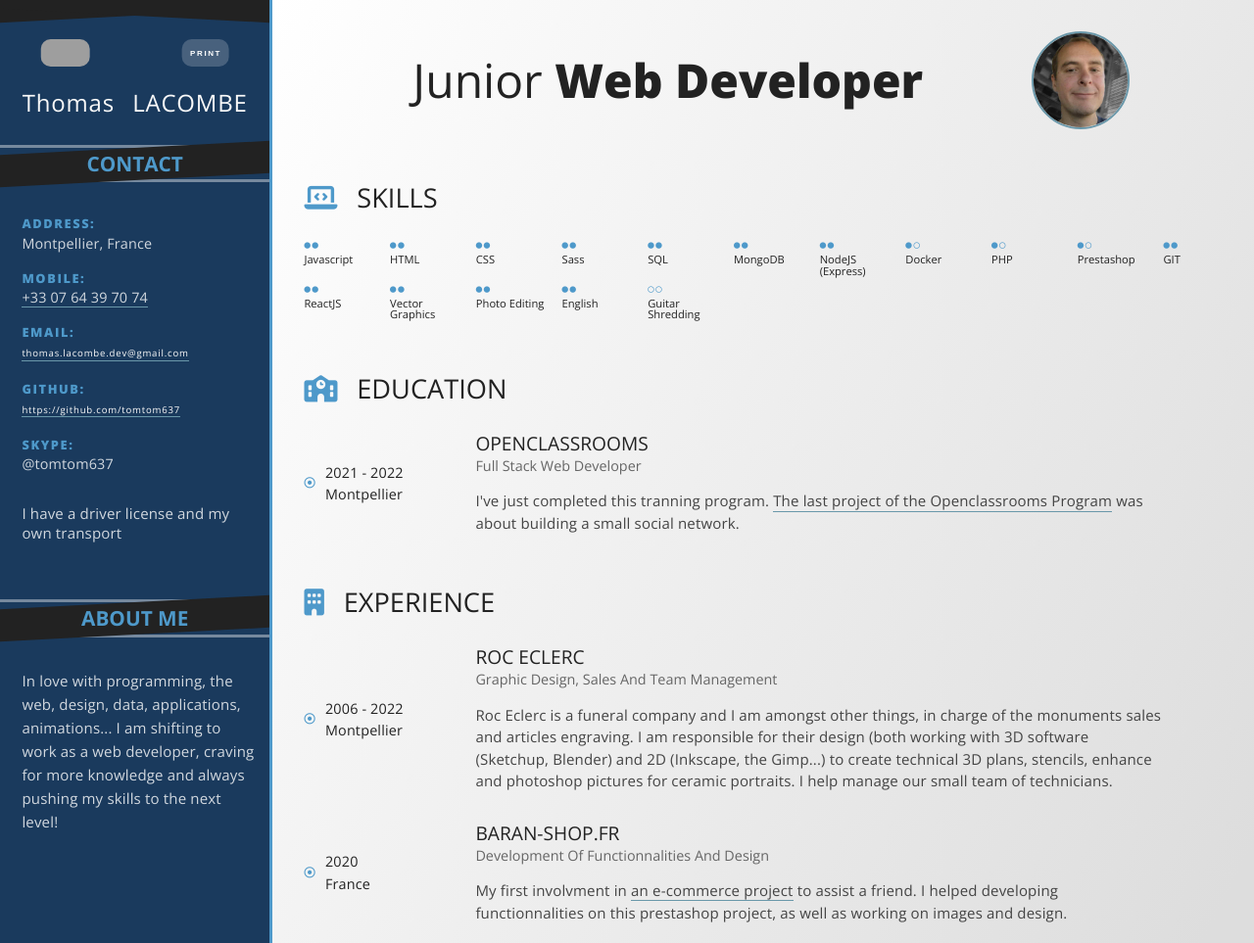
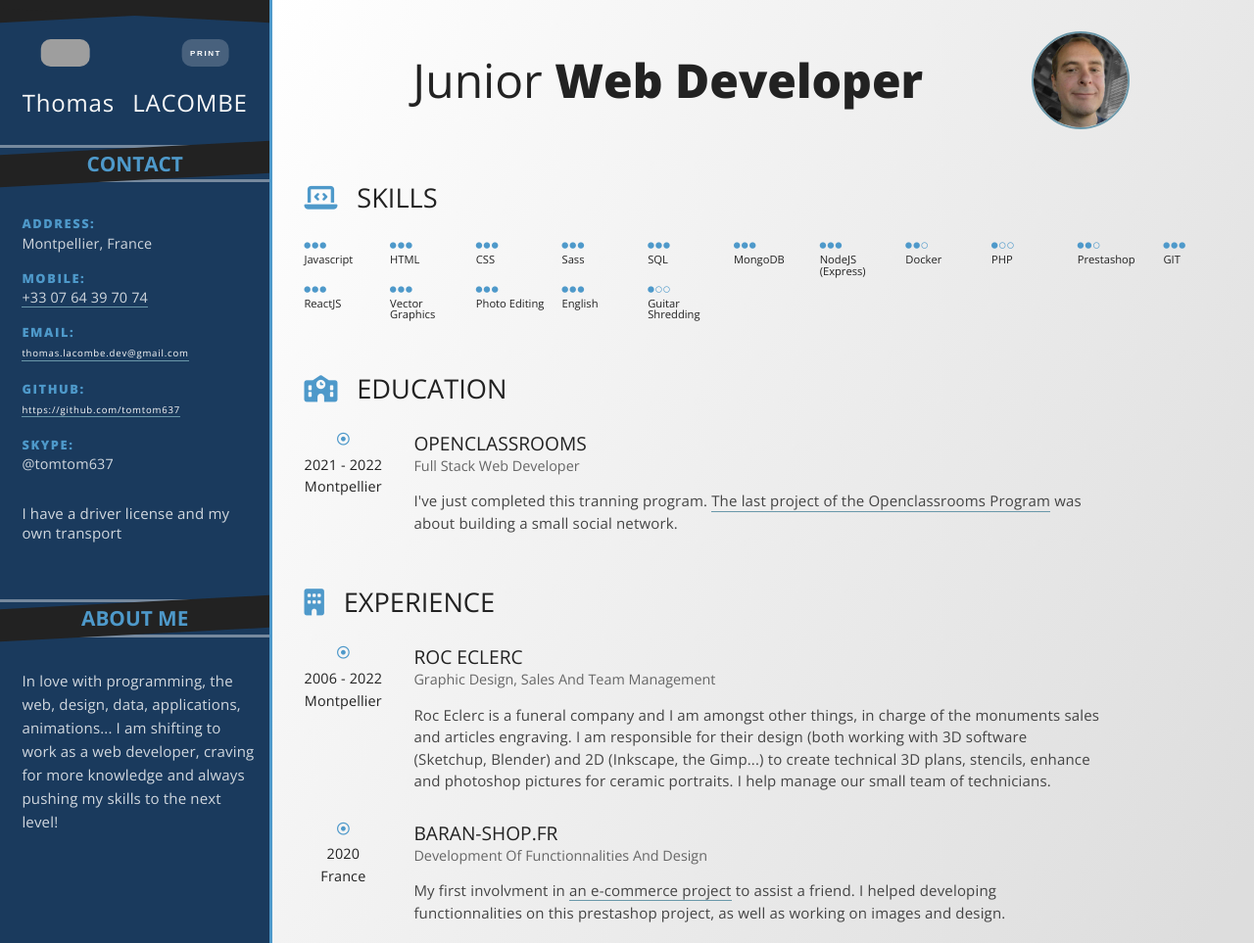
Before and after one commit to tomtom637/resume, a plain HTML site: page index.html in a window 1280 px wide. Shown: the top 963 px of the page at 98% size. Drawn offline with nearby package versions, Linux system fonts and the light colour scheme; grey boxes are pictures that could not be loaded.

Commit message:
added thre dots

```diff
--- a/assets/print.css
+++ b/assets/print.css
@@ -48,11 +48,19 @@
   .ai-center {
     justify-content: flex-start;
   }
+  .section-title {
+    margin-bottom: 0;
+  }
   .main-content .hero-header {
     margin-right: 1rem;
+    font-size: 1.5rem;
   }
   .main-content .hero-header .keyword{
     margin-right: 0;
+  }
+  .main-content .main-header {
+    font-size: 1.4rem;
+    margin-bottom: 0.8rem;
   }
 
   section {
--- a/index.html
+++ b/index.html
@@ -134,131 +134,147 @@
               <ul class="skills-ul">
                 <!--ITEM-->
                 <li class="skills-li">
-                  <div class="skill-description">Javascript</div>
                   <div class="skill-rating">
                     <span class="fas fa-circle"></span>
                     <span class="fas fa-circle"></span>
+                    <span class="fas fa-circle"></span>
                   </div>
+                  <div class="skill-description">Javascript</div>
                 </li>
                 <!--ITEM-->
                 <li class="skills-li">
-                  <div class="skill-description">HTML</div>
                   <div class="skill-rating">
                     <span class="fas fa-circle"></span>
                     <span class="fas fa-circle"></span>
+                    <span class="fas fa-circle"></span>
                   </div>
+                  <div class="skill-description">HTML</div>
                 </li>
                 <!--ITEM-->
                 <li class="skills-li">
-                  <div class="skill-description">CSS</div>
                   <div class="skill-rating">
                     <span class="fas fa-circle"></span>
                     <span class="fas fa-circle"></span>
+                    <span class="fas fa-circle"></span>
                   </div>
+                  <div class="skill-description">CSS</div>
                 </li>
                 <!--ITEM-->
                 <li class="skills-li">
-                  <div class="skill-description">Sass</div>
                   <div class="skill-rating">
                     <span class="fas fa-circle"></span>
                     <span class="fas fa-circle"></span>
+                    <span class="fas fa-circle"></span>
                   </div>
+                  <div class="skill-description">Sass</div>
                 </li>
                 <!--ITEM-->
                 <li class="skills-li">
-                  <div class="skill-description">SQL</div>
                   <div class="skill-rating">
                     <span class="fas fa-circle"></span>
                     <span class="fas fa-circle"></span>
+                    <span class="fas fa-circle"></span>
                   </div>
+                  <div class="skill-description">SQL</div>
                 </li>
                 <!--ITEM-->
                 <li class="skills-li">
-                  <div class="skill-description">MongoDB</div>
                   <div class="skill-rating">
                     <span class="fas fa-circle"></span>
                     <span class="fas fa-circle"></span>
+                    <span class="fas fa-circle"></span>
                   </div>
+                  <div class="skill-description">MongoDB</div>
                 </li>
                 <!--ITEM-->
                 <li class="skills-li">
-                  <div class="skill-description">NodeJS (Express)</div>
                   <div class="skill-rating">
                     <span class="fas fa-circle"></span>
                     <span class="fas fa-circle"></span>
+                    <span class="fas fa-circle"></span>
                   </div>
+                  <div class="skill-description">NodeJS (Express)</div>
                 </li>
                 <!--ITEM-->
                 <li class="skills-li">
+                  <div class="skill-rating">
+                    <span class="fas fa-circle"></span>
+                    <span class="fas fa-circle"></span>
+                    <span class="far fa-circle"></span>
+                  </div>
                   <div class="skill-description">Docker</div>
+                </li>
+                <!--ITEM-->
+                <li class="skills-li">
                   <div class="skill-rating">
                     <span class="fas fa-circle"></span>
                     <span class="far fa-circle"></span>
+                    <span class="far fa-circle"></span>
                   </div>
+                  <div class="skill-description">PHP</div>
                 </li>
                 <!--ITEM-->
                 <li class="skills-li">
-                  <div class="skill-description">PHP</div>
+                  <div class="skill-rating">
+                    <span class="fas fa-circle"></span>
+                    <span class="fas fa-circle"></span>
+                    <span class="far fa-circle"></span>
+                  </div>
+                  <div class="skill-description">Prestashop</div>
+                </li>
+                <!--ITEM-->
+                <li class="skills-li">
+                  <div class="skill-rating">
+                    <span class="fas fa-circle"></span>
+                    <span class="fas fa-circle"></span>
+                    <span class="fas fa-circle"></span>
+                  </div>
+                  <div class="skill-description">GIT</div>
+                </li>
+                <!--ITEM-->
+                <li class="skills-li">
+                  <div class="skill-rating">
+                    <span class="fas fa-circle"></span>
+                    <span class="fas fa-circle"></span>
+                    <span class="fas fa-circle"></span>
+                  </div>
+                  <div class="skill-description">ReactJS</div>
+                </li>
+                <!--ITEM-->
+                <li class="skills-li">
+                  <div class="skill-rating">
+                    <span class="fas fa-circle"></span>
+                    <span class="fas fa-circle"></span>
+                    <span class="fas fa-circle"></span>
+                  </div>
+                  <div class="skill-description" data-translation="vector">Vector Graphics</div>
+                </li>
+                <!--ITEM-->
+                <li class="skills-li">
+                  <div class="skill-rating">
+                    <span class="fas fa-circle"></span>
+                    <span class="fas fa-circle"></span>
+                    <span class="fas fa-circle"></span>
+                  </div>
+                  <div class="skill-description" data-translation="photo">Photo Editing</div>
+                </li>
+                <!--ITEM-->
+                <li class="skills-li">
+                  <div class="skill-rating">
+                    <span class="fas fa-circle"></span>
+                    <span class="fas fa-circle"></span>
+                    <span class="fas fa-circle"></span>
+                  </div>
+                  <div class="skill-description">English</div>
+                </li>
+                <!--ITEM-->
+                <li class="skills-li">
                   <div class="skill-rating">
                     <span class="fas fa-circle"></span>
                     <span class="far fa-circle"></span>
-                  </div>
-                </li>
-                <!--ITEM-->
-                <li class="skills-li">
-                  <div class="skill-description">Prestashop</div>
-                  <div class="skill-rating">
-                    <span class="fas fa-circle"></span>
                     <span class="far fa-circle"></span>
                   </div>
-                </li>
-                <!--ITEM-->
-                <li class="skills-li">
-                  <div class="skill-description">GIT</div>
-                  <div class="skill-rating">
-                    <span class="fas fa-circle"></span>
-                    <span class="fas fa-circle"></span>
-                  </div>
-                </li>
-                <!--ITEM-->
-                <li class="skills-li">
-                  <div class="skill-description">ReactJS</div>
-                  <div class="skill-rating">
-                    <span class="fas fa-circle"></span>
-                    <span class="fas fa-circle"></span>
-                  </div>
-                </li>
-                <!--ITEM-->
-                <li class="skills-li">
-                  <div class="skill-description" data-translation="vector">Vector Graphics</div>
-                  <div class="skill-rating">
-                    <span class="fas fa-circle"></span>
-                    <span class="fas fa-circle"></span>
-                  </div>
-                </li>
-                <!--ITEM-->
-                <li class="skills-li">
-                  <div class="skill-description" data-translation="photo">Photo Editing</div>
-                  <div class="skill-rating">
-                    <span class="fas fa-circle"></span>
-                    <span class="fas fa-circle"></span>
-                  </div>
-                </li>
-                <!--ITEM-->
-                <li class="skills-li">
-                  <div class="skill-description">English</div>
-                  <div class="skill-rating">
-                    <span class="fas fa-circle"></span>
-                    <span class="fas fa-circle"></span>
-                  </div>
-                </li>
-                <!--ITEM-->
-                <li class="skills-li">
                   <div class="skill-description" data-translation="guitar">Guitar Shredding</div>
-                  <div class="skill-rating">
-                    <span class="far fa-circle"></span>
-                    <span class="far fa-circle"></span>
-                  </div>
                 </li>
               </ul>
             </div>
--- a/scss/_main-content.scss
+++ b/scss/_main-content.scss
@@ -33,7 +33,7 @@
 
   .skills-li {
     display: flex;
-    flex-direction: column-reverse;
+    flex-direction: column;
     justify-content: start;
   }
 
@@ -64,21 +64,23 @@
   }
 
   .date-n-location {
-    min-width: 10rem;
+    min-width: 5rem;
     max-width: 17rem;
-    margin-right: 15px;
+    margin-right: 2rem;
     display: flex;
     align-items: center;
+    flex-direction: column;
   }
 
   .bullet {
-    font-size: 0.7rem;
-    margin-right: 0.65rem;
+    font-size: 0.8rem;
+    margin-bottom: 0.5rem;
     color: $primary-bright;
   }
 
   .date-parag {
     font-size: 0.9rem;
+    text-align: center;
   }
 
   .description-heading {
```
Also changed, not shown: assets/main.css, 1 other file.
